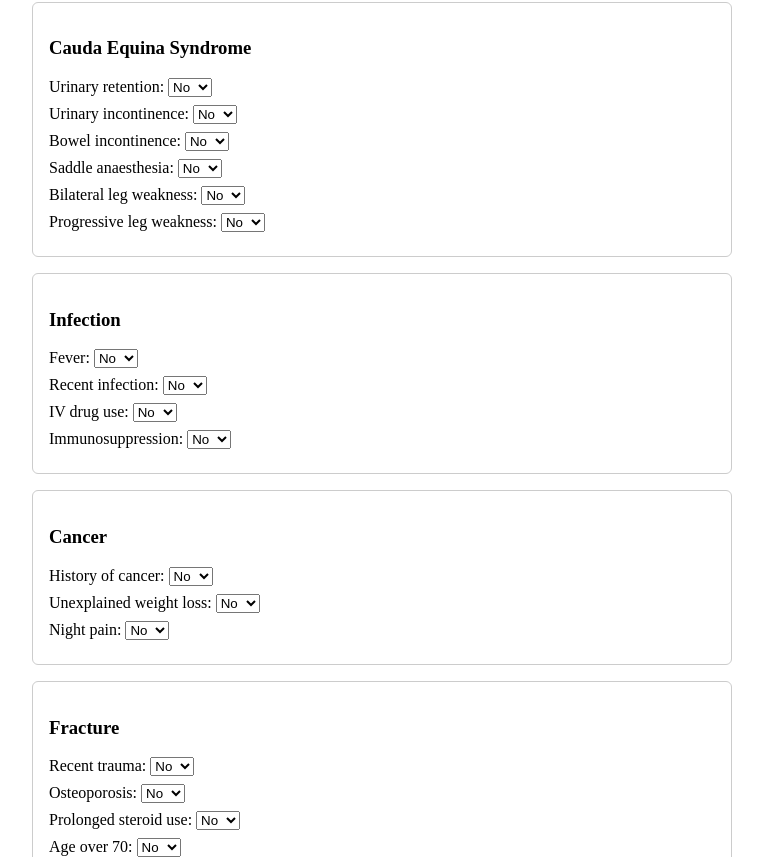
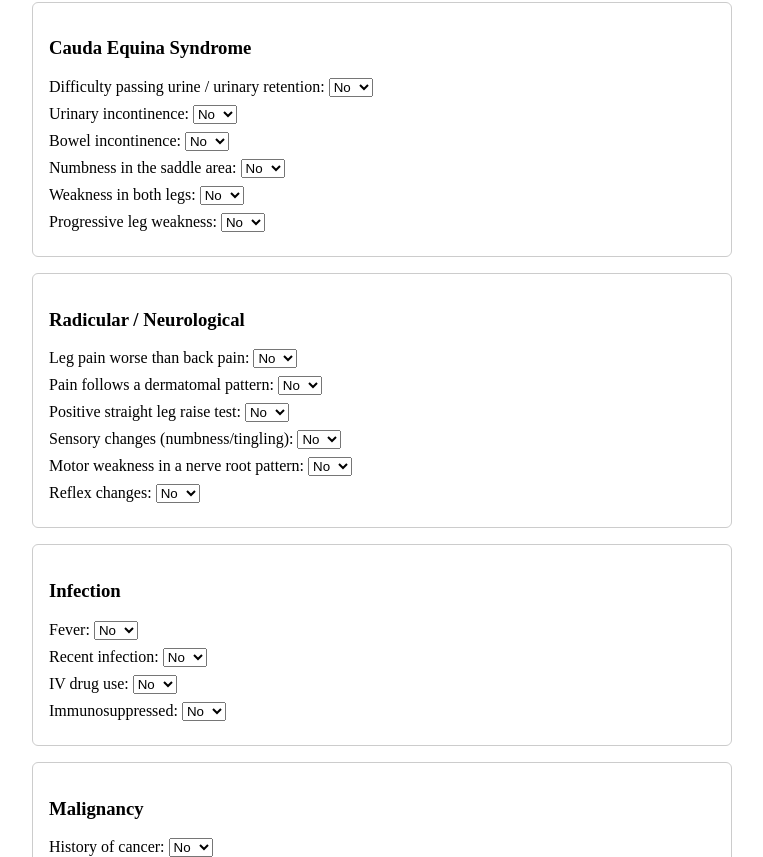
Before and after one commit to GintasVilkelis/cle-lbp-mvp, a React (Vite) app in the folder cle-frontend/: page / in a window 1280 px wide. Shown: the part 363-1220 px from the top of the page, without its empty margins (8-771 px from the left). Built offline with nearby package versions, Linux system fonts and the light colour scheme.

Commit message:
Update redFlagQuestions.ts

```diff
--- a/cle-frontend/src/data/redFlagQuestions.ts
+++ b/cle-frontend/src/data/redFlagQuestions.ts
@@ -2,38 +2,54 @@ export const RED_FLAG_QUESTIONS = [
   {
     group: "Cauda Equina Syndrome",
     fields: [
-      { key: "urinary_retention", label: "Urinary retention" },
+      { key: "urinary_retention", label: "Difficulty passing urine / urinary retention" },
       { key: "urinary_incontinence", label: "Urinary incontinence" },
       { key: "bowel_incontinence", label: "Bowel incontinence" },
-      { key: "saddle_anaesthesia", label: "Saddle anaesthesia" },
-      { key: "bilateral_leg_weakness", label: "Bilateral leg weakness" },
+      { key: "saddle_anaesthesia", label: "Numbness in the saddle area" },
+      { key: "bilateral_leg_weakness", label: "Weakness in both legs" },
       { key: "progressive_leg_weakness", label: "Progressive leg weakness" }
     ]
   },
+
+  {
+    group: "Radicular / Neurological",
+    fields: [
+      { key: "leg_pain_worse_than_back", label: "Leg pain worse than back pain" },
+      { key: "dermatomal_distribution", label: "Pain follows a dermatomal pattern" },
+      { key: "positive_slr", label: "Positive straight leg raise test" },
+      { key: "sensory_changes", label: "Sensory changes (numbness/tingling)" },
+      { key: "motor_weakness_radicular", label: "Motor weakness in a nerve root pattern" },
+      { key: "reflex_changes", label: "Reflex changes" }
+    ]
+  },
+
   {
     group: "Infection",
     fields: [
       { key: "fever", label: "Fever" },
       { key: "recent_infection", label: "Recent infection" },
-      { key: "IV_drug_use", label: "IV drug use" },
-      { key: "immunosuppression", label: "Immunosuppression" }
+      { key: "iv_drug_use", label: "IV drug use" },
+      { key: "immunosuppressed", label: "Immunosuppressed" }
     ]
   },
+
   {
-    group: "Cancer",
+    group: "Malignancy",
     fields: [
       { key: "history_of_cancer", label: "History of cancer" },
       { key: "unexplained_weight_loss", label: "Unexplained weight loss" },
-      { key: "night_pain", label: "Night pain" }
+      { key: "night_pain", label: "Night pain" },
+      { key: "pain_at_rest", label: "Pain at rest" }
     ]
   },
+
   {
     group: "Fracture",
     fields: [
-      { key: "recent_trauma", label: "Recent trauma" },
-      { key: "osteoporosis", label: "Osteoporosis" },
-      { key: "prolonged_steroid_use", label: "Prolonged steroid use" },
-      { key: "age_over_70", label: "Age over 70" }
+      { key: "significant_trauma", label: "Significant trauma" },
+      { key: "minor_trauma_osteoporosis", label: "Minor trauma in osteoporosis" },
+      { key: "long_term_steroids", label: "Long-term steroid use" },
+      { key: "no_relief_when_lying_down", label: "No relief when lying down" }
     ]
   }
 ];
```
